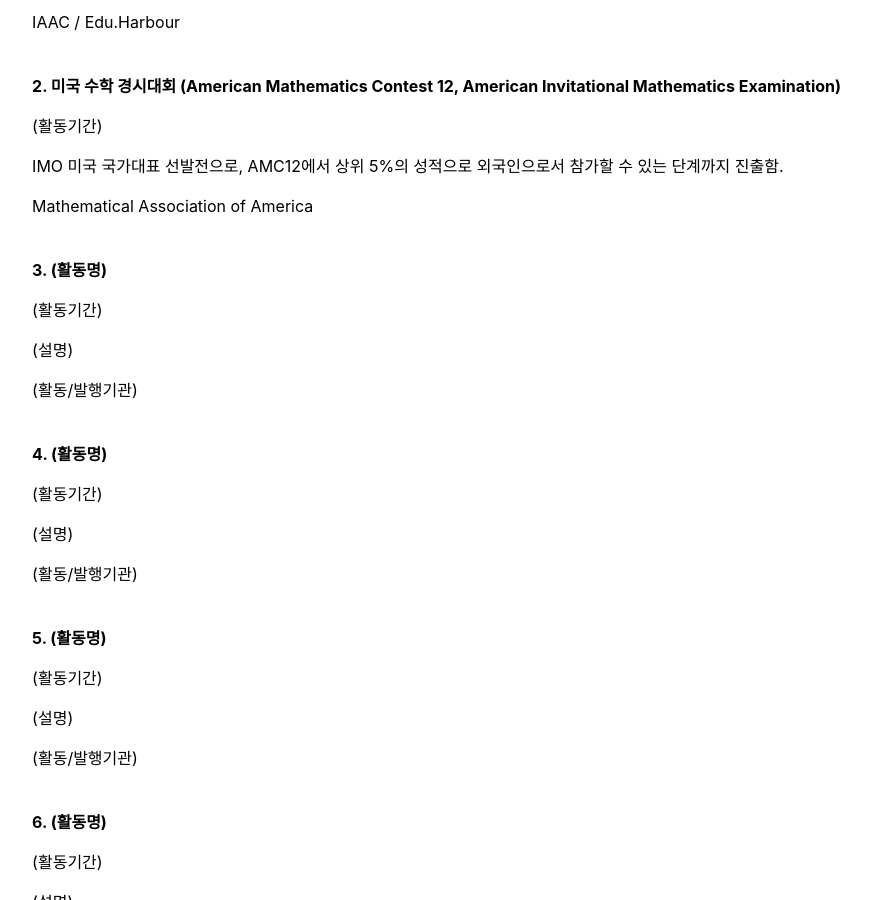
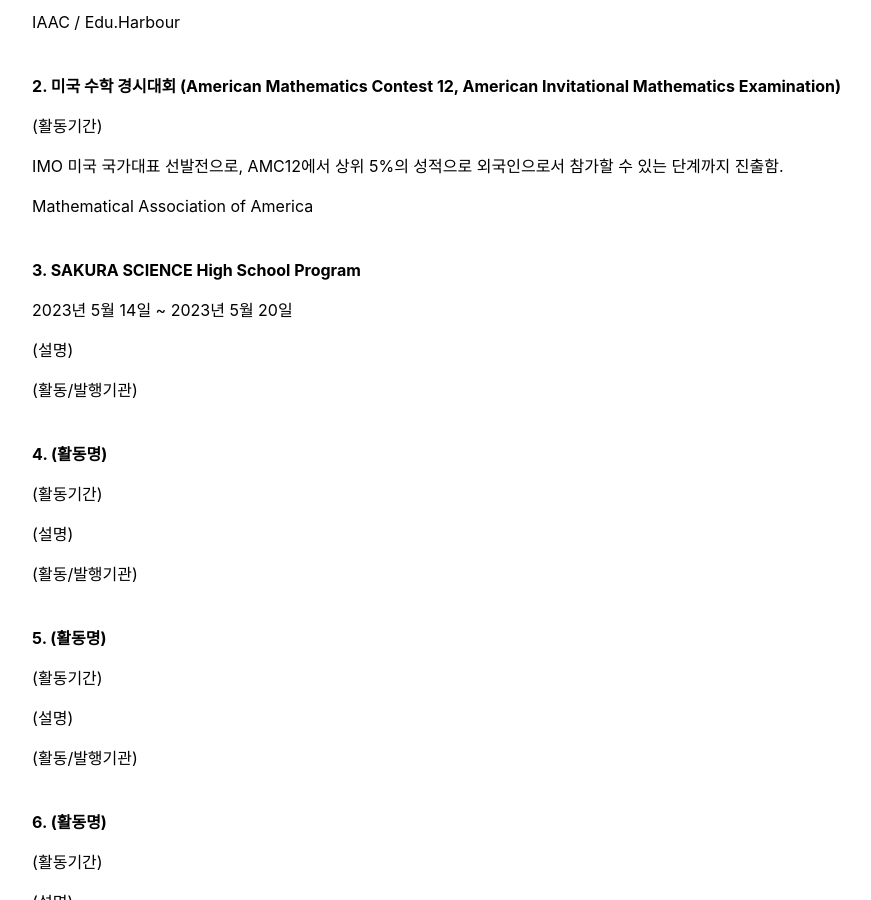
Before and after one commit to mino-jeong/mino-jeong.github.io, a Jekyll site: the page built from postech.md, in a window 1280 px wide and 900 px high, scrolled down 546 px. Shown: the whole window, without its empty margins (271-1142 px from the left). Built offline with Jekyll 4.4.1, drawn with Linux system fonts in a browser that asks for light colours.

Commit message:
Update postech.yml

```diff
--- a/_data/postech.yml
+++ b/_data/postech.yml
@@ -19,8 +19,8 @@
   description: 'IMO 미국 국가대표 선발전으로, AMC12에서 상위 5%의 성적으로 외국인으로서 참가할 수 있는 단계까지 진출함.'
   institution: 'Mathematical Association of America'
 
-- title: '3. (활동명)'
-  date: '(활동기간)'
+- title: '3. SAKURA SCIENCE High School Program'
+  date: '2023년 5월 14일 ~ 2023년 5월 20일'
   description: '(설명)'
   institution: '(활동/발행기관)'
 
```
